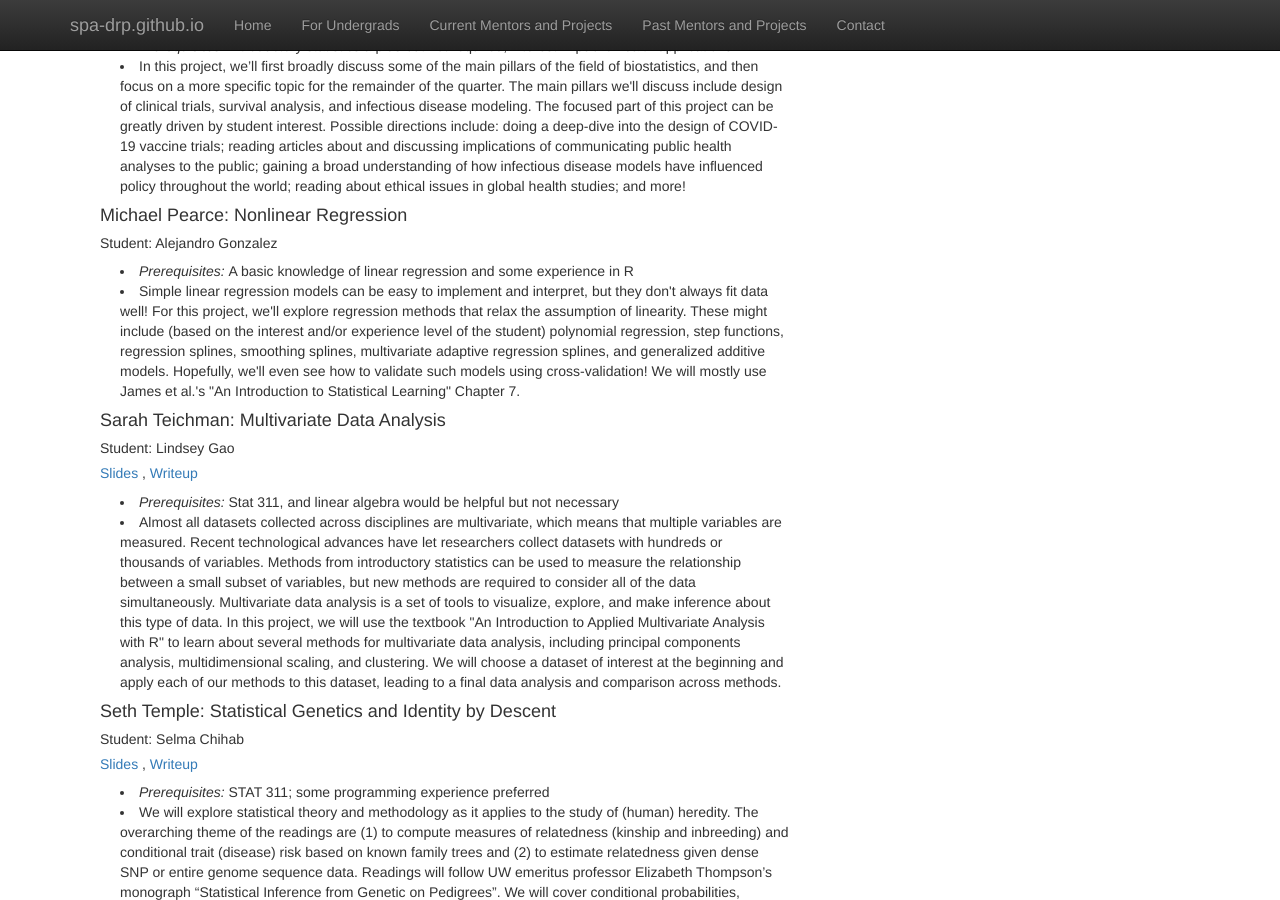
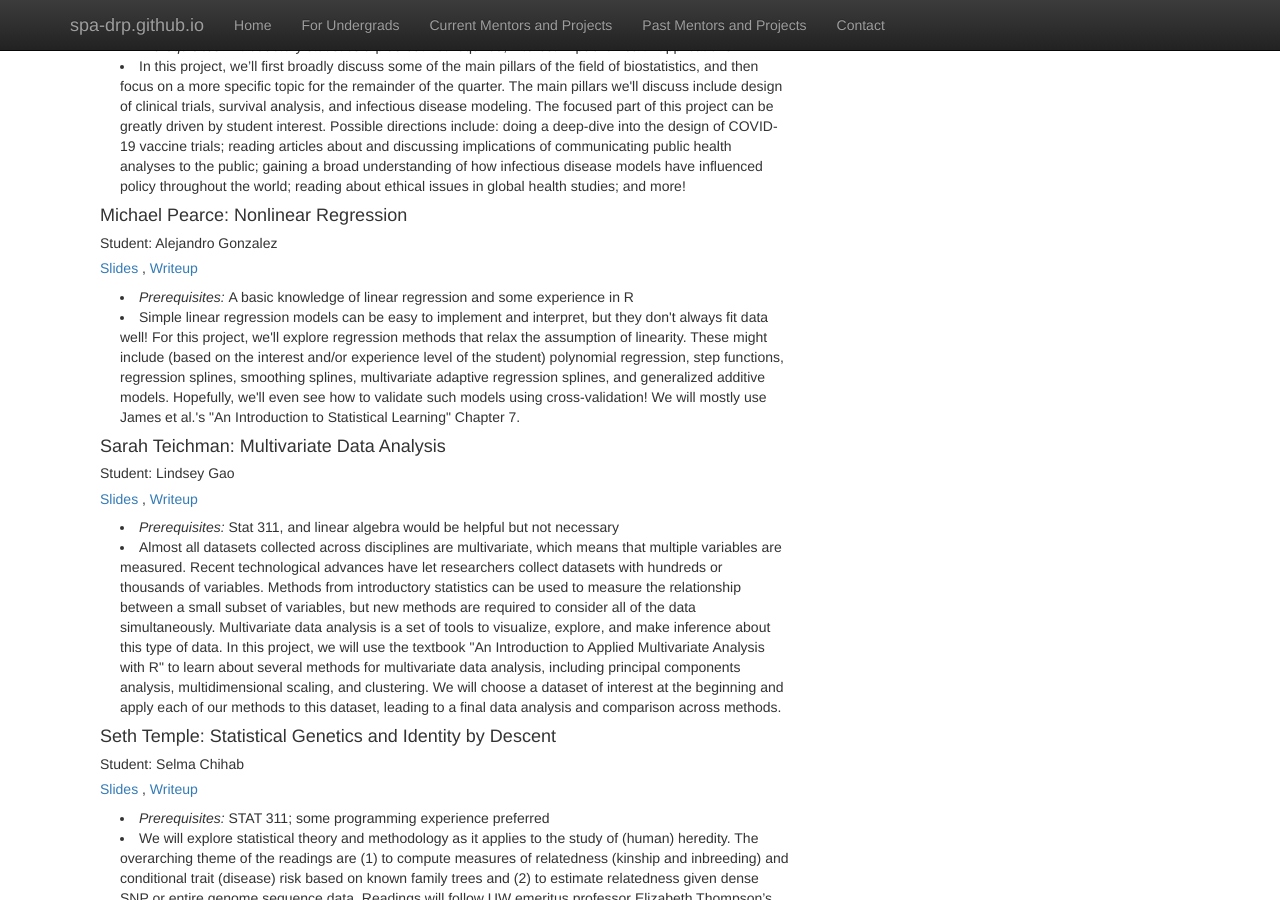
Before and after one commit to SPA-DRP/spa-drp.github.io, a Jekyll site: the page built from past-projects.html, in a window 1280 px wide and 900 px high, scrolled down 1159 px. Built offline with Jekyll 4.4.1, drawn with Linux system fonts in a browser that asks for light colours; nearby versions of some CDN libraries; library files that are not in the unit come from our copies.

Commit message:
Alejandro slides

```diff
--- a/past-projects.html
+++ b/past-projects.html
@@ -87,6 +87,9 @@
 
   <h4> Michael Pearce: Nonlinear Regression </h4>
       <h5> Student: Alejandro Gonzalez </h5>
+      <h5> <a href = "https://spa-drp.github.io/writeups/win2021/alejandro_slides.pdf"> Slides </a>,
+        <a href = "https://spa-drp.github.io/writeups/win2021/alejandro_writeup.pdf""> Writeup </a>
+      </h5>
   <p class="content" style="padding:0px;margin:0px 20px 0px;">
       <li style="padding:0px;margin:0px 20px 0px;"> <i>
         Prerequisites: </i>
```
Also changed, not shown: 2 other files.
